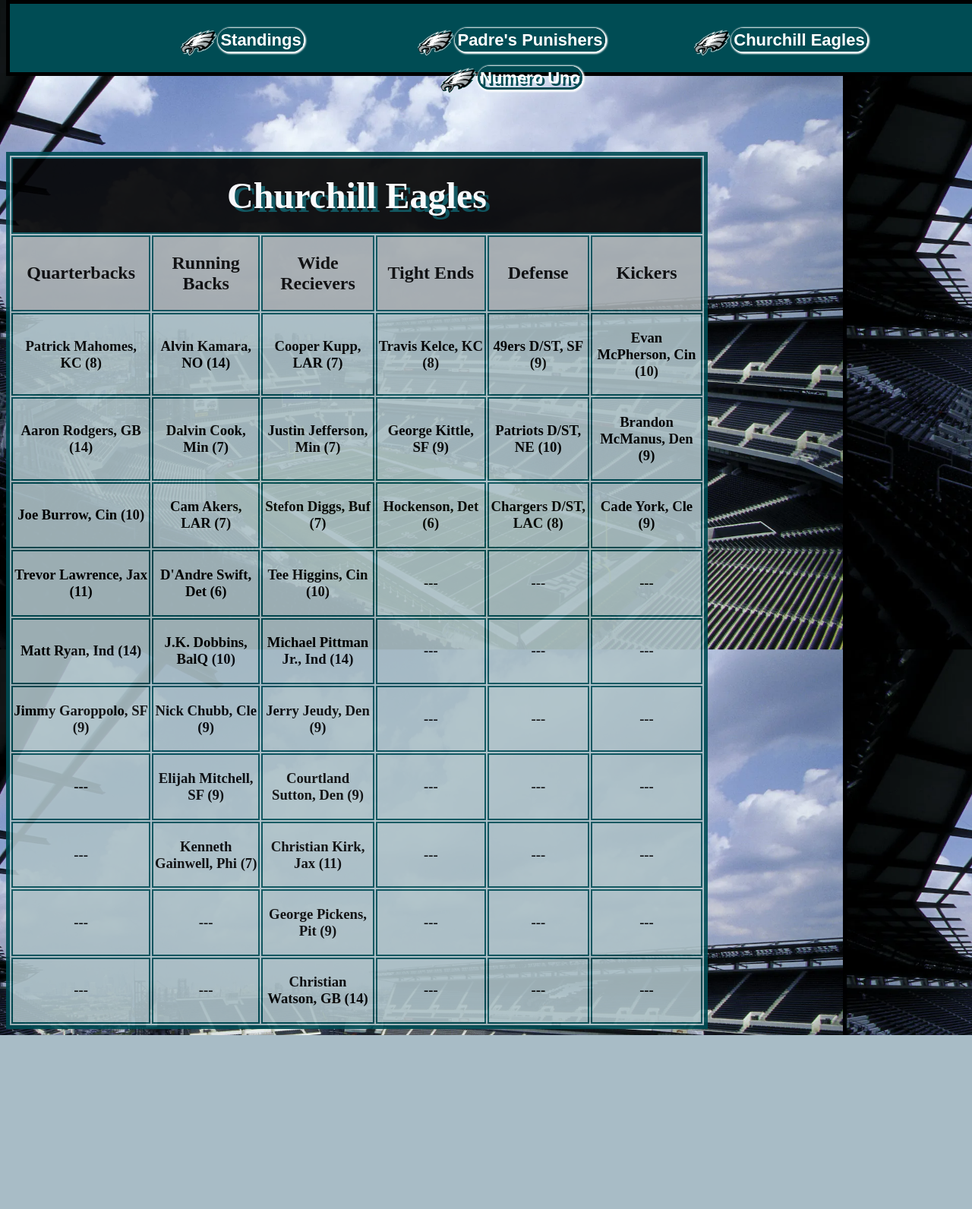
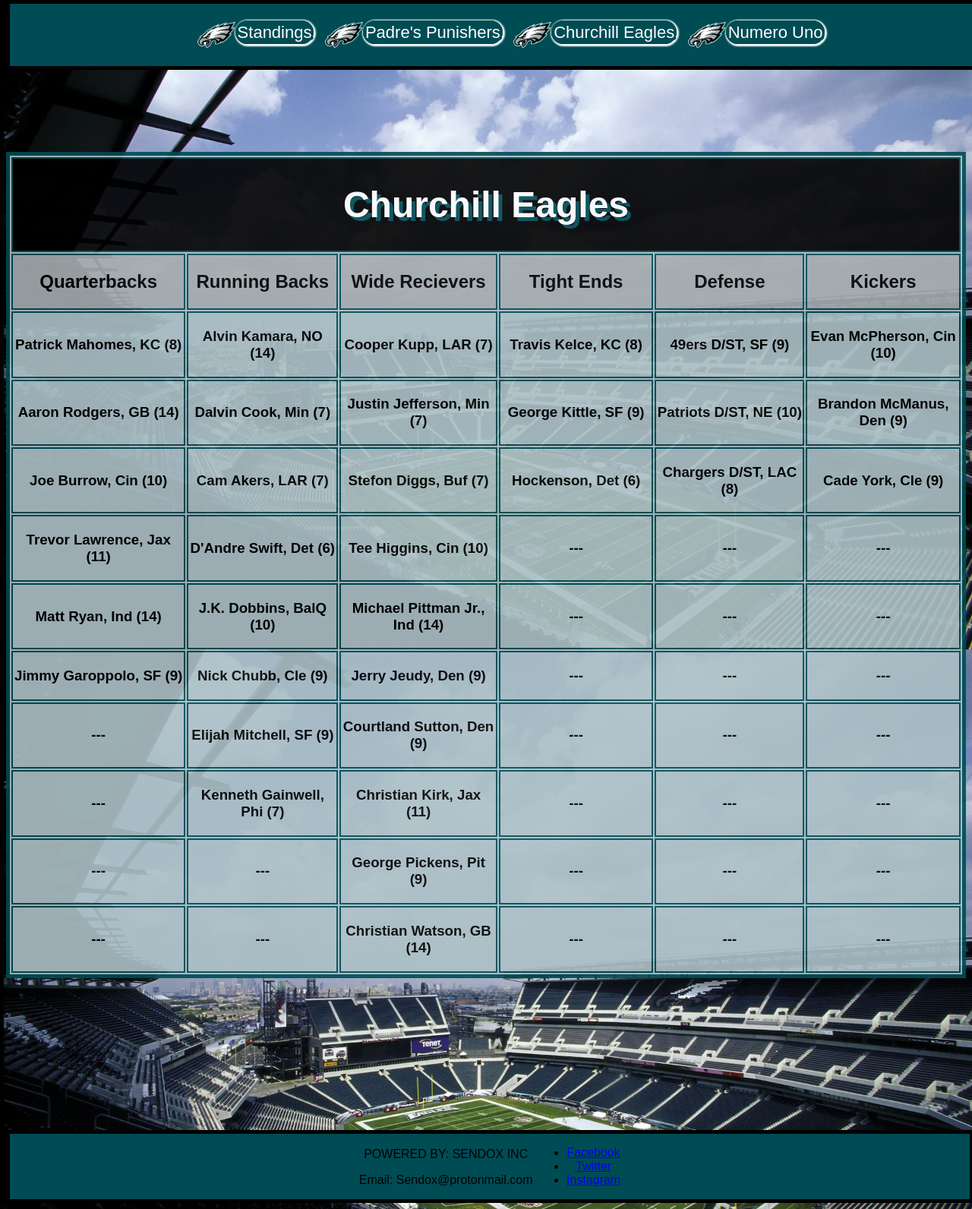
Before and after one commit to Sendox23/FantasyFootball, a PHP site: page /webpages/numerouno.html in a window 1280 px wide. Shown: the whole page at 76% size. Before the commit the page ends 1363 px from the top, so only its background shows below. Run offline with PHP 8.4, Linux system fonts and the light colour scheme.

Commit message:
updated many comments and cleaned up a lot of code, much more readable

```diff
--- a/resources/css/style.css
+++ b/resources/css/style.css
@@ -1,3 +1,4 @@
+/* MAIN FONT AND BACKGROUND */
 
 html {
     background: url("../images/eagles-stadium.webp") no-repeat center center fixed;
@@ -5,37 +6,30 @@ html {
     -moz-background-size: cover;
     -o-background-size: cover;
     background-size: cover;
-    max-width: 940px;
-
-  }
-
-
-
-header {
-    background-color: #004C54;
-    position: fixed;
-    width: 100%;
-    z-index: 10;
     font-family: Lucida, sans-serif;
 }
 
+/* NAVIGATION BAR */
 
 nav {
     background-color: #004C54;
-    width: 100%;
-    height: 70px;
     position: fixed;
     top: 0;
     border: 5px solid black;
+    z-index: 10;
+    width: 100%;
+    padding: 0;
+    margin: auto;
     text-align: center;
-    margin: 0 auto 0;
-    padding: 10px 0;
 }
 
-
+.center {
+    margin-left: auto;
+    margin-right: auto;
+}
 nav li {
     display: inline-block;
-    width: 350px;
+    padding: 0 5px;
 }
 
 nav a {
@@ -43,7 +37,6 @@ nav a {
     border: 3px #004C54 solid;
     border-radius: 20px;
     box-shadow: 1px 1px 2px 2px;
-    font-weight: 600;
     font-size: 22px;
     text-decoration: none;
     text-shadow: 3px 3px #004C54;
@@ -53,71 +46,38 @@ nav a:hover {
     box-shadow: 2px 2px 5px 5px;
     background-color: #004C54;
     color: white;
-        text-transform: uppercase;
     border: 3px black solid;
     background-color: black;
 }
 
-nav a:active {
-        font-weight: 800;
-}
-
-
-.avatar {
+.minilogo {
     background-image: url('../images/eagles-logo.png');
     background-size: cover;
     height: 50px;
     width: 50px;
-    border-radius: 50%;
     display: inline-block;
     vertical-align: middle;
 }
 
+/* TABLES */
+
 table {
     text-align: center;
-    margin: auto;
+    margin: 200px auto;
     border: 5px solid #004C54;
     background-color: #ACC0C6;
+    opacity:0.9;
+    margin-left: auto;
+    margin-right: auto;
 }
-
 
 th {
     border: 2px solid #004C54;
-
-
 }
 
 td {
     border: 2px solid #004C54;
     width: 300px;
-  }
-
-
-#standings h2 {
-    font-size: 34px;
-}
-
-#standings td{
-    font-size: 20px;
-}
-
-
-.title {
-    margin-top: 200px;
-    font-size: 130px;
-    text-shadow: 3px 3px #004C54;
-
-    color: black;
-    text-align: center;
-
-}
-
-h1 {
-    text-shadow: 3px 3px #004C54;
-    color: black;
-    font-size: 50px;
-    text-align: center;
-    margin: 20px auto;
 }
 
 .blackbackground {
@@ -132,57 +92,18 @@ h1 {
     color: white;
     text-shadow: 5px 5px #004C54;
     font-size: 48px
-
 }
 
-.tableopacity{
-    margin-top: 200px;
-    opacity:0.9;
-}
-
-#standings {
-    position: relative;
-    bottom: 105px;
-}
-
-#padrespunishers {
-    position: relative;
-    bottom: 105px;
-}
-
-#churchilleagles {
-    position: relative;
-    bottom: -95px;
-}
-
-#numerouno {
-    position: relative;
-    bottom: -95px;
-}
-
+/* FOOTER */
 
 footer {
     border: 5px black solid;
     background-color:#004C54;
     width: 100%;
-    position: relative;
-    bottom: 0;
-    margin: 100px 0 10px;
-
+    margin: 100px 0 0 0;
+    text-align: center;
 }
 
-footer p {
-    color: white;
-    text-shadow: 3px 3px black;
-    font-size: 16px
-}
-
-
-
-.contactinformation {
-    vertical-align: middle;
+footer div {
     display: inline-block;
 }
-.contactinformation p {
-    padding-left: 40px;
-}
--- a/webpages/numerouno.html
+++ b/webpages/numerouno.html
@@ -4,26 +4,24 @@
     <meta charset="UTF-8">
     <meta http-equiv="X-UA-Compatible" content="IE=edge">
     <meta name="viewport" content="width=device-width, initial-scale=1.0">
-    <title>Numero Uno</title>
+    <title>Churchill Eagles</title>
     <link rel="stylesheet" href="../resources/css/style.css">
 </head>
-<header>
+
+<!-- NAVIGATION BAR -->
+
 <nav>
     <ul>
-            <li><div class="avatar"></div><a href="../index.html">Standings</a></li>
-            <li><div class="avatar"></div><a href="padrespunishers.html">Padre's Punishers</a></li>
-            <li><div class="avatar"></div><a href="churchilleagles.html">Churchill Eagles</a></li>
-            <li><div class="avatar"></div><a href="#">Numero Uno</a></li>
+        <li><div class="minilogo"></div><a href="../index.html">Standings</a></li>
+        <li><div class="minilogo"></div><a href="padrespunishers.html">Padre's Punishers</a></li>
+        <li><div class="minilogo"></div><a href="#">Churchill Eagles</a></li>
+        <li><div class="minilogo"></div><a href="numerouno.html">Numero Uno</a></li>
     </ul>
 </nav>
-</header>
-<body>
 
-</body>
-</html>
+<!-- TEAM TABLE -->
 
-<div class="teams">
-    <div id="numerouno"></div>
+<div id="churchilleagles">
     <table class="tableopacity">
         <thead>
             <tr>
@@ -133,9 +131,6 @@
                 <td>
                     <h3>---</h3>
                 </td>
-
-
-
             </tr>
             <tr>
                 <td>
@@ -156,8 +151,6 @@
                 <td>
                     <h3>---</h3>
                 </td>
-
-
             </tr>
             <tr>
                 <td>
@@ -178,8 +171,6 @@
                 <td>
                     <h3>---</h3>
                 </td>
-
-
             </tr>
             <tr>
                 <td>
@@ -200,8 +191,6 @@
                 <td>
                     <h3>---</h3>
                 </td>
-
-
             </tr>
             <tr>
                 <td>
@@ -222,8 +211,6 @@
                 <td>
                     <h3>---</h3>
                 </td>
-
-
             </tr>
             <tr>
                 <td>
@@ -244,8 +231,6 @@
                 <td>
                     <h3>---</h3>
                 </td>
-
-
             </tr>
             <tr>
                 <td>
@@ -266,10 +251,24 @@
                 <td>
                     <h3>---</h3>
                 </td>
-
-
             </tr>
-
         </tbody>
     </table>
 </div>
+<footer>
+
+    <!-- CONTACT INFORMATION -->
+
+    <div class="companyinfo">
+        <p>POWERED BY: SENDOX INC</p>
+        <p>Email: Sendox@protonmail.com</p>
+    </div>
+    <div class="contactinfo">
+        <ul >
+            <li><a href="#">Facebook</a></li>
+            <li><a href="#">Twitter</a></li>
+            <li><a href="#">Instagram</a></li>
+        </ul>
+    </div>
+</footer>
+</html>
```
Also changed, not shown: index.html (+19 -21 lines), webpages/churchilleagles.html (+26 -27 lines), webpages/padrespunishers.html (+26 -27 lines). Lines whose indentation alone changed are shown as unchanged.
